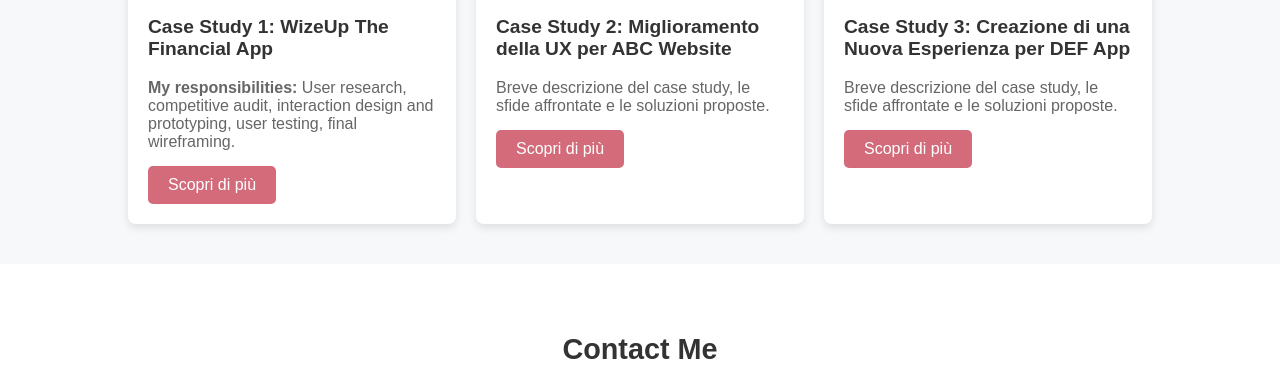
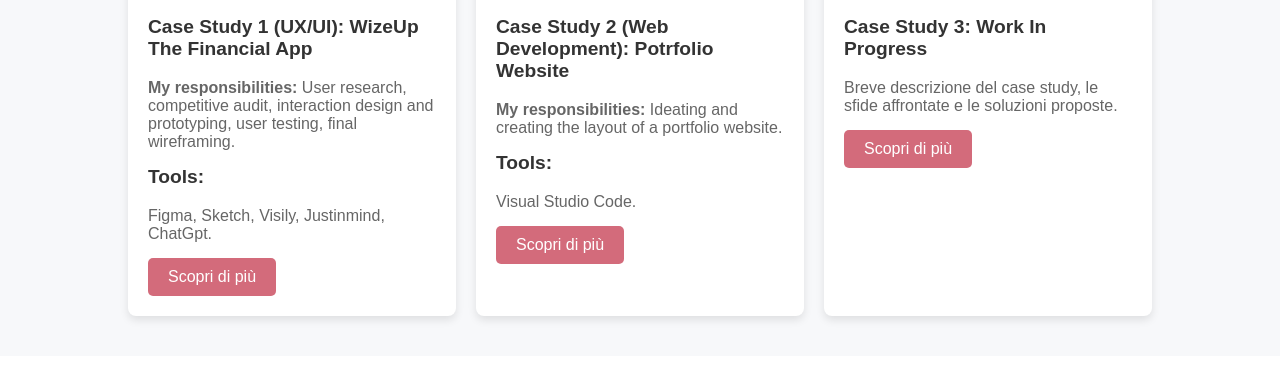
Before and after one commit to WhiteRussianLee/super-duper-carnival, a plain HTML site: page index.html in a window 1280 px wide. Shown: the part 914-1297 px from the top of the page. Drawn offline with Linux system fonts and the light colour scheme.

Commit message:
update case study titles and add tools used

```diff
--- a/index.html
+++ b/index.html
@@ -25,22 +25,28 @@
     <div class="content">
         <div class="box">
             <img src="DALL·E 2024-09-07 Create a logo.png" alt="Design 1">
-            <h3>Case Study 1: WizeUp The Financial App</h3>
+            <h3>Case Study 1 (UX/UI): WizeUp The Financial App</h3>
             <p><strong>My responsibilities:</strong>
             User research, competitive audit, interaction design and prototyping, user testing, final wireframing.</p>
+            <h3>Tools:</h3>
+            <p>Figma, Sketch, Visily, Justinmind, ChatGpt.</p>
+
             <a href="https://www.figma.com/deck/QS4Y624m0DjxEooZZ9rvZR/WizeUp-Case-Study-Presentation?node-id=1-83&t=jWNt8RMHKUNWQHvo-1" class="cta">Scopri di più</a>
         </div>
 
         <div class="box">
             <img src="DALL·E 2024-09-07 Create a logo.png" alt="Design 2">
-            <h3>Case Study 2: Miglioramento della UX per ABC Website</h3>
-            <p>Breve descrizione del case study, le sfide affrontate e le soluzioni proposte.</p>
+            <h3>Case Study 2 (Web Development): Potrfolio Website</h3>
+            <p><strong>My responsibilities:</strong>
+                Ideating and creating the layout of a portfolio website.</p>
+                <h3>Tools:</h3>
+                <p>Visual Studio Code.</p>
             <a href="#" class="cta">Scopri di più</a>
         </div>
 
         <div class="box">
             <img src="DALL·E 2024-09-07 Create a logo.png" alt="Design 3">
-            <h3>Case Study 3: Creazione di una Nuova Esperienza per DEF App</h3>
+            <h3>Case Study 3: Work In Progress</h3>
             <p>Breve descrizione del case study, le sfide affrontate e le soluzioni proposte.</p>
             <a href="#" class="cta">Scopri di più</a>
         </div>
```
